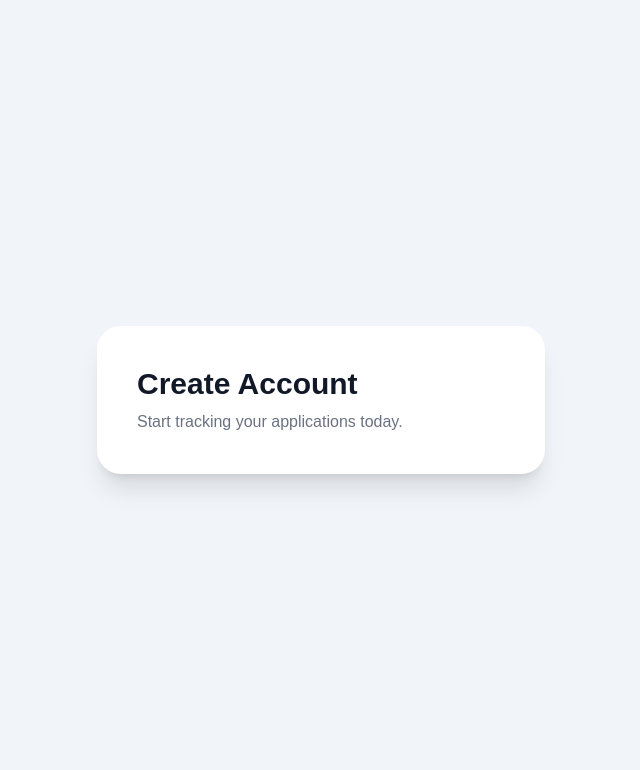
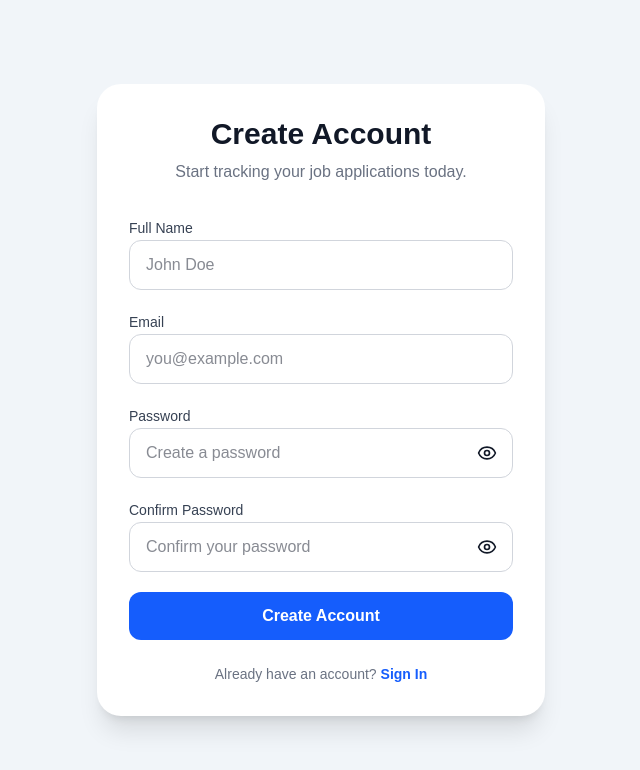
Before and after one commit to Danny-77-bot/job-application-tracker, a Next.js app: page /register in a window 1280 px wide. Shown: the top 770 px of the page, without its empty margins (319-959 px from the left). Built offline with nearby package versions, Linux system fonts and the light colour scheme.

Commit message:
feat: build reusable authentication UI components

```diff
--- a/app/(auth)/login/page.tsx
+++ b/app/(auth)/login/page.tsx
@@ -1,19 +1,29 @@
+import AuthCard from "@/components/auth/AuthCard";
+import AuthInput from "@/components/auth/AuthInput";
+import PasswordInput from "@/components/auth/PasswordInput";
+
 export default function LoginPage() {
   return (
-    <div className="flex min-h-screen items-center justify-center">
+    <div className="flex min-h-screen items-center justify-center bg-slate-100 px-6">
+      <AuthCard
+        title="Welcome Back"
+        description="Sign in to continue managing your job applications."
+        buttonText="Sign In"
+        footerText="Don't have an account?"
+        footerLink="/register"
+        footerLinkText="Create one"
+      >
+        <AuthInput
+          label="Email"
+          type="email"
+          placeholder="you@example.com"
+        />
 
-      <div className="w-full max-w-md rounded-3xl bg-white p-10 shadow-xl">
-
-        <h1 className="text-3xl font-bold">
-          Welcome Back
-        </h1>
-
-        <p className="mt-2 text-gray-500">
-          Sign in to your account
-        </p>
-
-      </div>
-
+        <PasswordInput
+          label="Password"
+          placeholder="Enter your password"
+        />
+      </AuthCard>
     </div>
   );
 }
--- a/app/(auth)/register/page.tsx
+++ b/app/(auth)/register/page.tsx
@@ -1,19 +1,39 @@
+import AuthCard from "@/components/auth/AuthCard";
+import AuthInput from "@/components/auth/AuthInput";
+import PasswordInput from "@/components/auth/PasswordInput";
+
 export default function RegisterPage() {
   return (
-    <div className="flex min-h-screen items-center justify-center">
+    <div className="flex min-h-screen items-center justify-center bg-slate-100 px-6">
+      <AuthCard
+        title="Create Account"
+        description="Start tracking your job applications today."
+        buttonText="Create Account"
+        footerText="Already have an account?"
+        footerLink="/login"
+        footerLinkText="Sign In"
+      >
+        <AuthInput
+          label="Full Name"
+          placeholder="John Doe"
+        />
 
-      <div className="w-full max-w-md rounded-3xl bg-white p-10 shadow-xl">
+        <AuthInput
+          label="Email"
+          type="email"
+          placeholder="you@example.com"
+        />
 
-        <h1 className="text-3xl font-bold">
-          Create Account
-        </h1>
+        <PasswordInput
+          label="Password"
+          placeholder="Create a password"
+        />
 
-        <p className="mt-2 text-gray-500">
-          Start tracking your applications today.
-        </p>
-
-      </div>
-
+        <PasswordInput
+          label="Confirm Password"
+          placeholder="Confirm your password"
+        />
+      </AuthCard>
     </div>
   );
 }
--- /dev/null
+++ b/components/auth/AuthCard.tsx
@@ -0,0 +1,62 @@
+import Link from "next/link";
+
+interface AuthCardProps {
+  title: string;
+  description: string;
+  buttonText: string;
+  footerText: string;
+  footerLink: string;
+  footerLinkText: string;
+  children: React.ReactNode;
+}
+
+export default function AuthCard({
+  title,
+  description,
+  buttonText,
+  footerText,
+  footerLink,
+  footerLinkText,
+  children,
+}: AuthCardProps) {
+  return (
+    <div className="w-full max-w-md rounded-3xl bg-white p-8 shadow-xl">
+
+      <div className="mb-8 text-center">
+
+        <h1 className="text-3xl font-bold">
+          {title}
+        </h1>
+
+        <p className="mt-2 text-gray-500">
+          {description}
+        </p>
+
+      </div>
+
+      <form className="space-y-5">
+
+        {children}
+
+        <button
+          type="submit"
+          className="w-full rounded-xl bg-blue-600 py-3 font-semibold text-white transition hover:bg-blue-700"
+        >
+          {buttonText}
+        </button>
+
+      </form>
+
+      <p className="mt-6 text-center text-sm text-gray-500">
+        {footerText}{" "}
+        <Link
+          href={footerLink}
+          className="font-semibold text-blue-600"
+        >
+          {footerLinkText}
+        </Link>
+      </p>
+
+    </div>
+  );
+}
--- /dev/null
+++ b/components/auth/AuthInput.tsx
@@ -0,0 +1,24 @@
+import { InputHTMLAttributes } from "react";
+
+interface AuthInputProps
+  extends InputHTMLAttributes<HTMLInputElement> {
+  label: string;
+}
+
+export default function AuthInput({
+  label,
+  ...props
+}: AuthInputProps) {
+  return (
+    <div className="space-y-2">
+      <label className="text-sm font-medium text-gray-700">
+        {label}
+      </label>
+
+      <input
+        {...props}
+        className="w-full rounded-xl border border-gray-300 px-4 py-3 outline-none transition focus:border-blue-600"
+      />
+    </div>
+  );
+}
--- /dev/null
+++ b/components/auth/PasswordInput.tsx
@@ -0,0 +1,48 @@
+"use client";
+
+import { useState } from "react";
+import { Eye, EyeOff } from "lucide-react";
+
+interface PasswordInputProps {
+  label: string;
+  placeholder?: string;
+}
+
+export default function PasswordInput({
+  label,
+  placeholder,
+}: PasswordInputProps) {
+  const [showPassword, setShowPassword] = useState(false);
+
+  return (
+    <div className="space-y-2">
+      <label className="text-sm font-medium text-gray-700">
+        {label}
+      </label>
+
+      <div className="relative">
+
+        <input
+          type={showPassword ? "text" : "password"}
+          placeholder={placeholder}
+          className="w-full rounded-xl border border-gray-300 px-4 py-3 pr-12 outline-none transition focus:border-blue-600"
+        />
+
+        <button
+          type="button"
+          onClick={() =>
+            setShowPassword(!showPassword)
+          }
+          className="absolute right-4 top-1/2 -translate-y-1/2"
+        >
+          {showPassword ? (
+            <EyeOff size={20} />
+          ) : (
+            <Eye size={20} />
+          )}
+        </button>
+
+      </div>
+    </div>
+  );
+}
```
